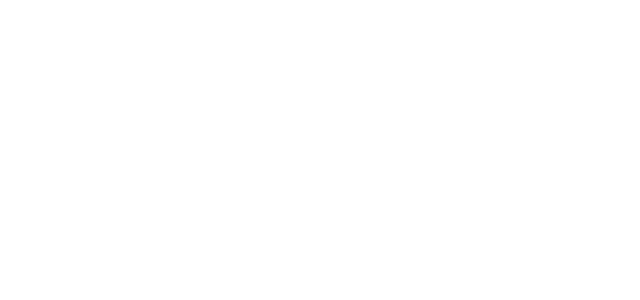
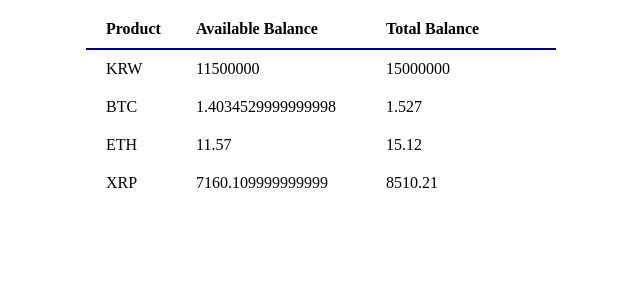
Before and after one commit to aarushi-goyal/currency-exhange, a React (Create React App) app: page / in a window 1280 px wide. Shown: the top 300 px of the page, without its empty margins (319-959 px from the left). Built offline with nearby package versions, Linux system fonts and the light colour scheme.

Commit message:
Add currency table component

```diff
--- /dev/null
+++ b/src/components/Currency-table/index.js
@@ -0,0 +1,77 @@
+import React from 'react';
+import Table from '../Table';
+
+const styles = {
+  headerText: {
+    fontWeight: 'bold',
+  },
+  rowItem: {
+    padding: '10px 20px',
+  },
+  row: {
+    display: 'flex',
+    alignItems: 'center',
+  },
+  width150: {
+    width: 150
+  },
+  width50: {
+    width: 50
+  },
+  container: {
+    padding: 10,
+    justifyContent: 'center',
+    alignItems: 'center',
+    display: 'flex',
+  },
+  headerSeparator: {
+    height: 2,
+    backgroundColor: 'darkblue',
+    width: '100%',
+  },
+};
+
+const renderCurrencyTableHeader = () => (
+  <div>
+    <div style={styles.row}>
+      <div style={styles.rowItem}>
+        <div style={{ ...styles.headerText, ...styles.width50 }}>Product</div>
+      </div>
+      <div style={styles.rowItem}>
+        <div style={{ ...styles.headerText, ...styles.width150 }}>Available Balance</div>
+      </div>
+      <div style={styles.rowItem}>
+        <div style={{ ...styles.headerText, ...styles.width150 }}>Total Balance</div>
+      </div>
+    </div>
+    <div style={styles.headerSeparator} />
+  </div>
+);
+
+const renderCurrencyTableRow = currencyItem => (
+  <div style={styles.row} key={currencyItem.ProductSymbol}>
+    <div style={{ ...styles.rowItem, ...styles.width50 }}>
+      <div>{currencyItem.ProductSymbol}</div>
+    </div>
+    <div style={{ ...styles.rowItem, ...styles.width150 }}>
+      <div>{currencyItem.Amount - currencyItem.Hold}</div>
+    </div>
+    <div style={{ ...styles.rowItem, ...styles.width150 }}>
+      <div>{currencyItem.Amount}</div>
+    </div>
+  </div>
+);
+
+const CurrencyTable = ({ tableData }) => {
+  return (
+    <div style={styles.container}>
+      <Table
+        tableData={tableData}
+        renderHeader={renderCurrencyTableHeader}
+        renderRow={renderCurrencyTableRow}
+      />
+    </div>
+  );
+};
+
+export default CurrencyTable;
--- /dev/null
+++ b/src/components/Table.js
@@ -0,0 +1,16 @@
+import React from 'react';
+
+const Table = ({ tableData, renderRow, renderHeader, renderSeparator }) => (
+  <div>
+    {console.log(renderHeader)}
+    {renderHeader && renderHeader()}
+    {tableData.map((rowData, index) => (
+      <div>
+        {renderRow(rowData, index)}
+        {renderSeparator && tableData.length !== index + 1 && renderSeparator()}
+      </div>
+    ))}
+  </div>
+);
+
+export default Table;
--- a/src/containers/App.js
+++ b/src/containers/App.js
@@ -1,9 +1,12 @@
 import React, { Component } from 'react';
+import data from '../constants/data';
+import CurrencyTable from '../components/Currency-table';
 
 class App extends Component {
   render() {
     return (
       <div className="App">
+        <CurrencyTable tableData={data.accountPositions} />
       </div>
     );
   }
```
